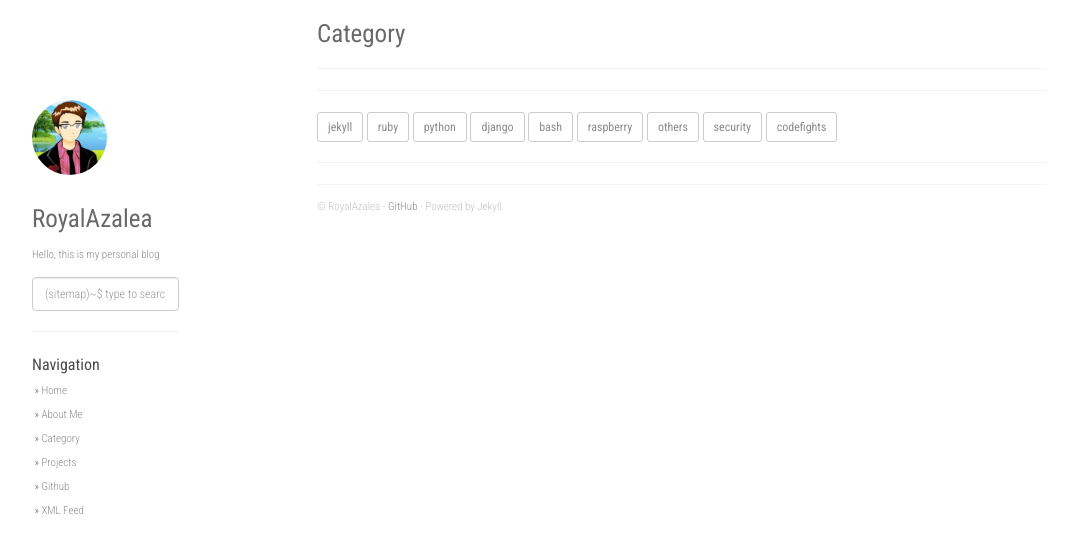
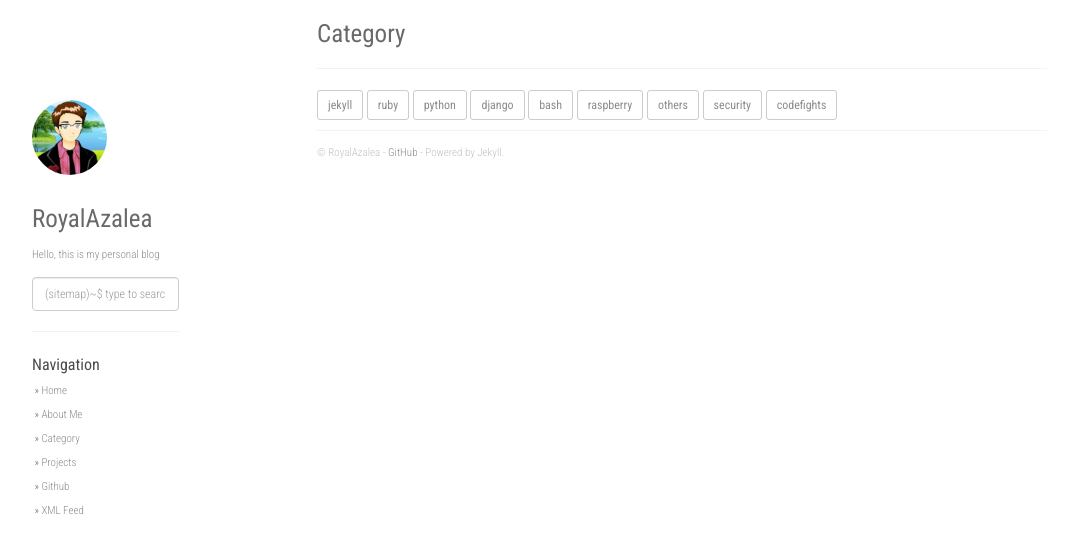
Before and after one commit to RoyalAzalea/RoyalAzalea.github.io, a Jekyll site: the page built from category.md, in a window 1280 px wide. Shown: the top 553 px of the page, without its empty margins (53-1131 px from the left). Built offline with Jekyll 4.4.1, drawn with Linux system fonts in a browser that asks for light colours; nearby versions of some CDN libraries.

Commit message:
update_test

```diff
--- a/_includes/share-page.html
+++ b/_includes/share-page.html
@@ -1,3 +1,3 @@
-<div>
-  <!-- post 하단 공유 버튼 부분이나 필요 없어서 제거, 필요시 원본 내용 참고 -->
-</div>
+<!-- post 하단 공유 버튼 부분이나 필요 없어서 제거, 필요시 원본 내용 참고 -->
+<!-- 한 줄 추가 -->
+<hr />
--- a/_layouts/category.html
+++ b/_layouts/category.html
@@ -10,7 +10,6 @@ layout: default
   </header>
 
   <div id="post-content">
-      <hr />
       {% for category in site.categories %}
           {% capture category_slug %}{{ category | first }}{% endcapture %}
           {% for c_slug in category_slug %}
@@ -21,7 +20,6 @@ layout: default
               {% endif %}
           {% endfor %}
       {% endfor %}
-      <hr />
   </div>
 
 </article>
```
